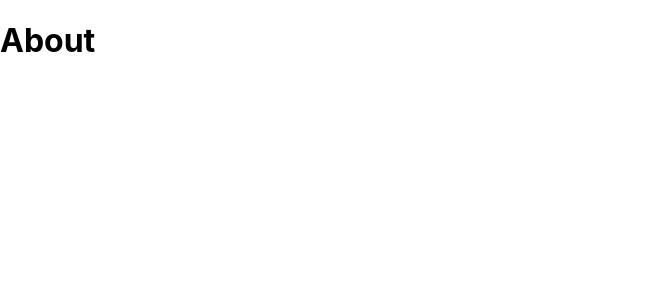
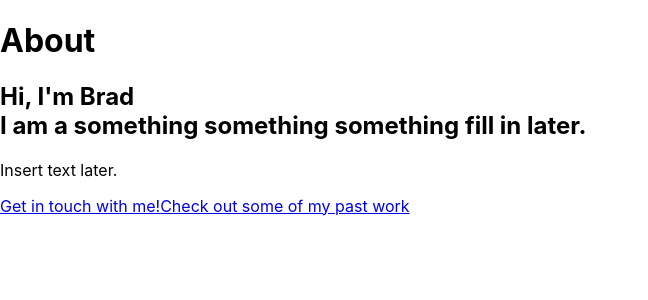
Before and after one commit to Bradbuchholz/portfolio, a React (Create React App) app: page / in a window 1280 px wide. Shown: the top 300 px of the page, without its empty margins (0-648 px from the left). Built offline with nearby package versions, Linux system fonts and the light colour scheme.

Commit message:
update About.js

```diff
--- a/src/components/About.js
+++ b/src/components/About.js
@@ -1,7 +1,32 @@
 import React from "react";
 
 function About() {
-
+  return (
+    <section id='about'>
+      <div className=''>
+        <div className=''>
+          <h1 className=''>Hi, I'm Brad
+            <br className='hidden lg: inline-block' />I am a something something something fill in later.
+          </h1>
+          <p className='mb-8 leading-relaxed'>
+            Insert text later.
+          </p>
+          <div className='flex justify-center'>
+            <a
+              href='#contact'
+              className='inline-flex text-white bg-green-500 border-0 py-2 px-6 focus:outline-none hover:bg-green-600 rounded text-lg'>
+                Get in touch with me!
+              </a>
+              <a
+                href='#projects'
+                className='ml-4 inline-flex text-gray-400 bg-gray-800 border-0 py-2 px-6 focus:outline-none hover:bg-gray-700 hover:text-white rounded text-lg'>
+                Check out some of my past work
+              </a>
+          </div>
+        </div>
+      </div>
+    </section>
+  )
 }
 
 export default About;
```
